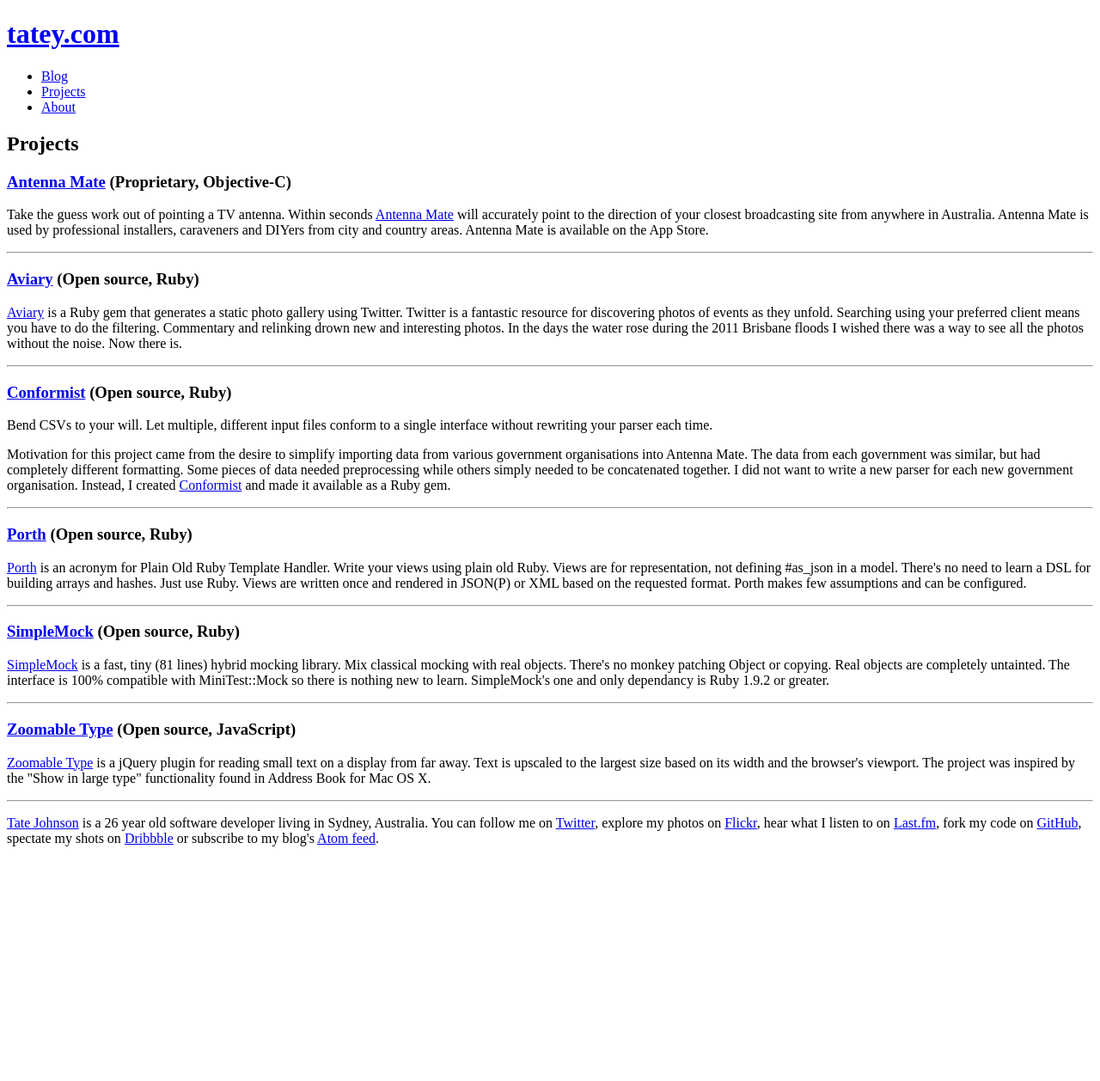
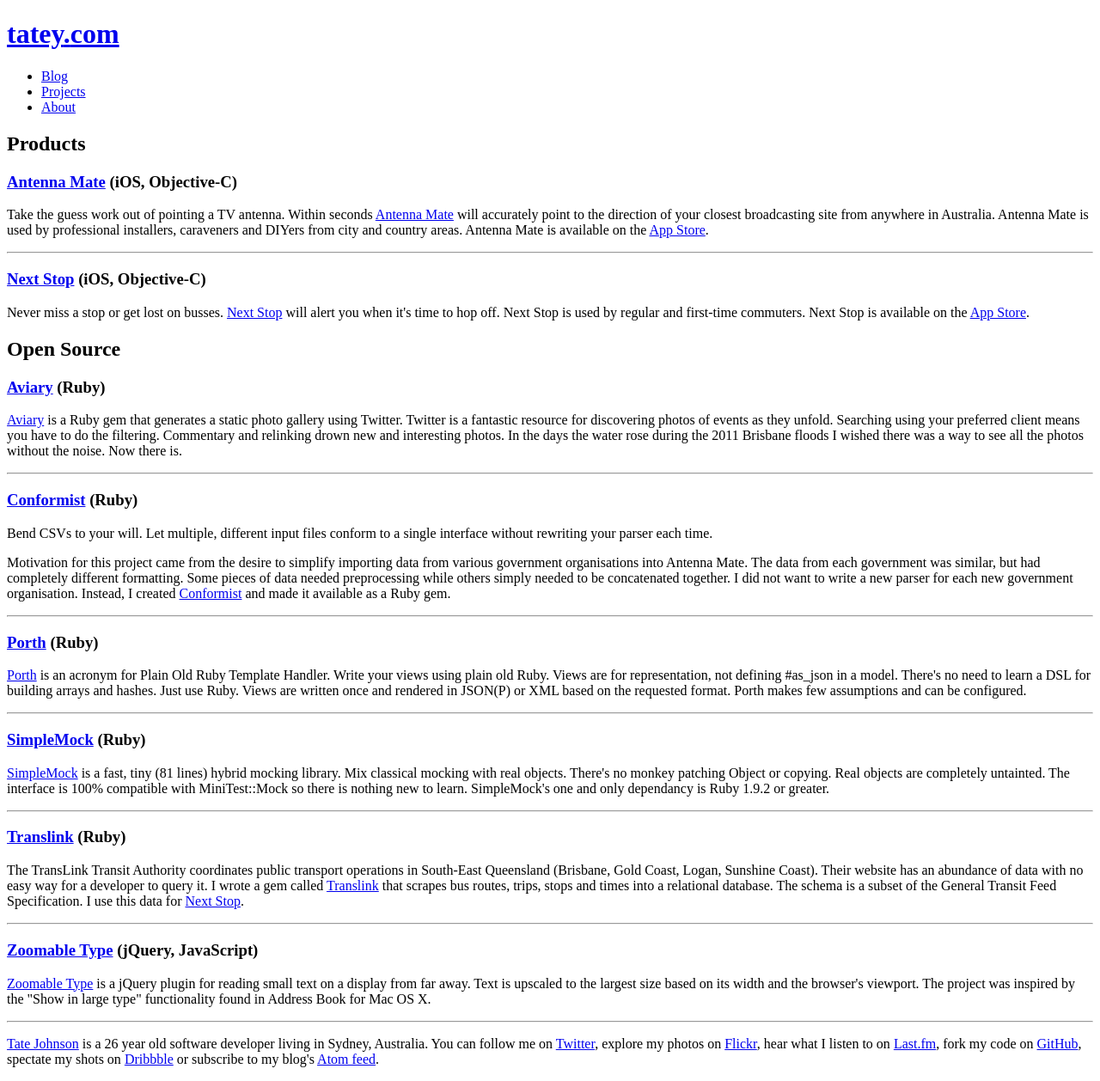
Before and after one commit to tatey/tatey.com, a Jekyll site: the page built from projects.html, in a window 1280 px wide. Shown: the whole page at 86% size. Built offline with Jekyll 4.4.1, drawn with Linux system fonts in a browser that asks for light colours; before the commit the page ends 1001 px from its top, so only the background shows below that.

Commit message:
Add Next Stop and Translink to projects.
Reorganised layout of content.

```diff
--- a/projects.html
+++ b/projects.html
@@ -3,41 +3,53 @@
 title: Projects
 ---
 
-<h2>Projects</h2>
+<h2>Products</h2>
 <h3>
   <a href="http://antennamate.com">Antenna Mate</a>
-  <span>(Proprietary, Objective-C)</span>
+  <span>(iOS, Objective-C)</span>
 </h3>
-<p>Take the guess work out of pointing a TV antenna. Within seconds <a href="http://antennamate.com">Antenna Mate</a> will accurately point to the direction of your closest broadcasting site from anywhere in Australia. Antenna Mate is used by professional installers, caraveners and DIYers from city and country areas. Antenna Mate is available on the App Store.</p>
+<p>Take the guess work out of pointing a TV antenna. Within seconds <a href="http://antennamate.com">Antenna Mate</a> will accurately point to the direction of your closest broadcasting site from anywhere in Australia. Antenna Mate is used by professional installers, caraveners and DIYers from city and country areas. Antenna Mate is available on the <a href="https://itunes.apple.com/au/app/next-stop/id411272547?ls=1&mt=8">App Store</a>.</p>
 <hr>
 <h3>
+  <a href="http://nextstop.me">Next Stop</a>
+  <span>(iOS, Objective-C)</span>
+</h3>
+<p>Never miss a stop or get lost on busses. <a href="http://nextstop.me">Next Stop</a> will alert you when it's time to hop off. Next Stop is used by regular and first-time commuters. Next Stop is available on the <a href="https://itunes.apple.com/au/app/next-stop/id583674519?ls=1&mt=8">App Store</a>.</p>
+<h2>Open Source</h2>
+<h3>
   <a href="https://github.com/tatey/aviary">Aviary</a>
-  <span>(Open source, Ruby)</span>
+  <span>(Ruby)</span>
 </h3>
 <p><a href="https://github.com/tatey/aviary">Aviary</a> is a Ruby gem that generates a static photo gallery using Twitter. Twitter is a fantastic resource for discovering photos of events as they unfold. Searching using your preferred client means you have to do the filtering. Commentary and relinking drown new and interesting photos. In the days the water rose during the 2011 Brisbane floods I wished there was a way to see all the photos without the noise. Now there is.</p>
 <hr>
 <h3>
   <a href="https://github.com/tatey/conformist">Conformist</a>
-  <span>(Open source, Ruby)</span>
+  <span>(Ruby)</span>
 </h3>
 <p>Bend CSVs to your will. Let multiple, different input files conform to a single interface without rewriting your parser each time.</p>
 <p>Motivation for this project came from the desire to simplify importing data from various government organisations into Antenna Mate. The data from each government was similar, but had completely different formatting. Some pieces of data needed preprocessing while others simply needed to be concatenated together. I did not want to write a new parser for each new government organisation. Instead, I created <a href="https://github.com/tatey/conformist">Conformist</a> and made it available as a Ruby gem.</p>
 <hr>
 <h3>
   <a href="https://github.com/tatey/porth">Porth</a>
-  <span>(Open source, Ruby)</span>
+  <span>(Ruby)</span>
 </h3>
 <p><a href="https://github.com/tatey/porth">Porth</a> is an acronym for Plain Old Ruby Template Handler. Write your views using plain old Ruby. Views are for representation, not defining #as_json in a model. There's no need to learn a DSL for building arrays and hashes. Just use Ruby. Views are written once and rendered in JSON(P) or XML based on the requested format. Porth makes few assumptions and can be configured.</p>
 <hr>
 <h3>
   <a href="https://github.com/tatey/simple_mock">SimpleMock</a>
-  <span>(Open source, Ruby)</span>
+  <span>(Ruby)</span>
 </h3>
 <p><a href="https://github.com/tatey/simple_mock">SimpleMock</a> is a fast, tiny (81 lines) hybrid mocking library. Mix classical mocking with real objects. There's no monkey patching Object or copying. Real objects are completely untainted. The interface is 100% compatible with MiniTest::Mock so there is nothing new to learn. SimpleMock's one and only dependancy is Ruby 1.9.2 or greater.</p>
 <hr>
 <h3>
+  <a href="https://github.com/tatey/translink">Translink</a>
+  <span>(Ruby)</span>
+</h3>
+<p>The TransLink Transit Authority coordinates public transport operations in South-East Queensland (Brisbane, Gold Coast, Logan, Sunshine Coast). Their website has an abundance of data with no easy way for a developer to query it. I wrote a gem called <a href="https://github.com/tatey/translink">Translink</a> that scrapes bus routes, trips, stops and times into a relational database. The schema is a subset of the General Transit Feed Specification. I use this data for <a href="http://nextstop.me">Next Stop</a>.</p>
+<hr>
+<h3>
   <a href="http://zoomabletype.tatey.com/">Zoomable Type</a>
-  <span>(Open source, JavaScript)</span>
+  <span>(jQuery, JavaScript)</span>
 </h3>
 <p><a href="http://zoomabletype.tatey.com/">Zoomable Type</a> is a jQuery plugin for reading small text on a display from far away. Text is upscaled to the largest size based on its width and the browser's viewport. The project was inspired by the "Show in large type" functionality found in Address Book for Mac OS X.</p>
 
```
